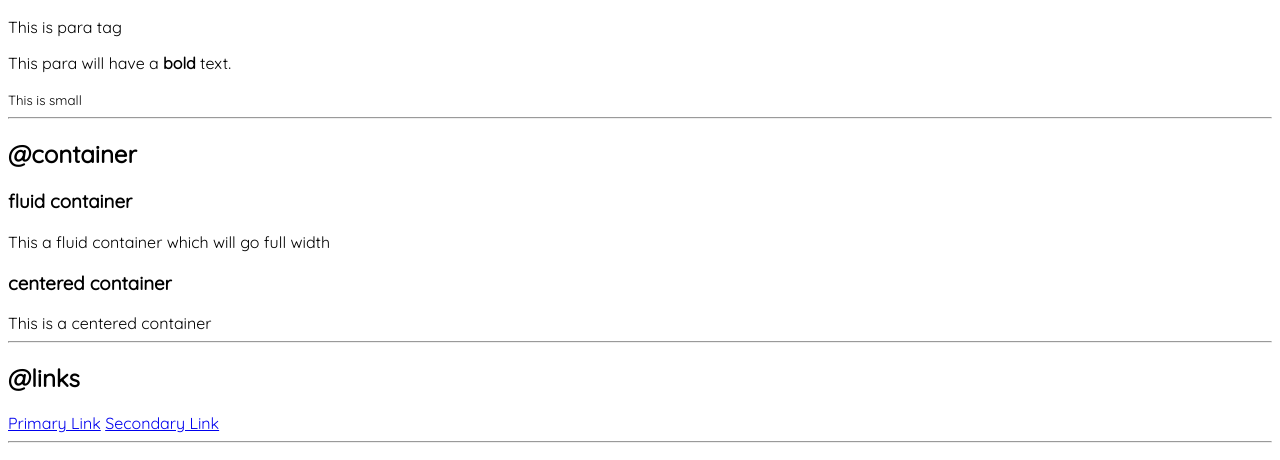
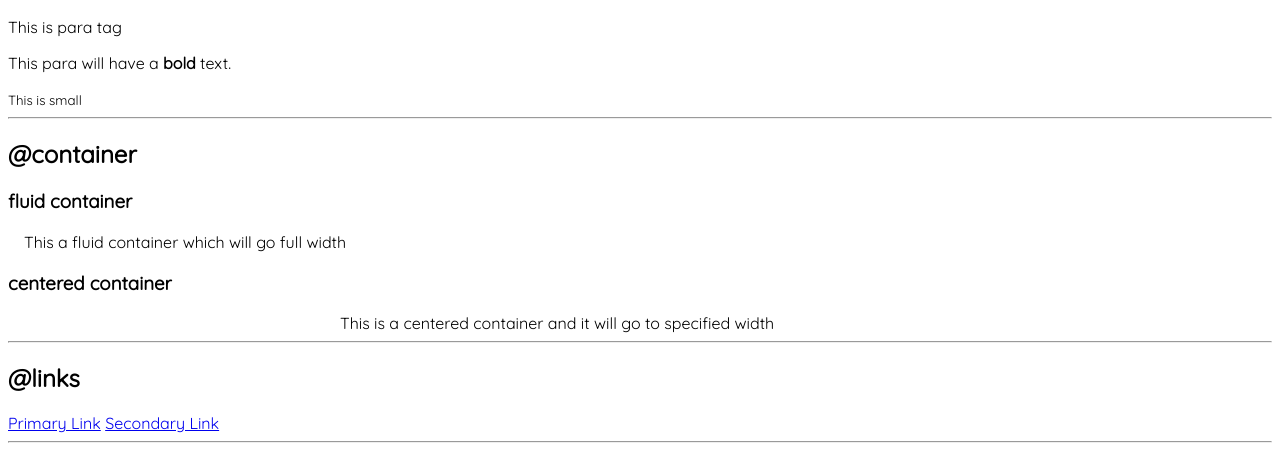
Before and after one commit to VipulGirme/vipul-girme-portfolio, a plain HTML site: page index.html in a window 1280 px wide. Shown: the part 329-789 px from the top of the page. Drawn offline with Linux system fonts and the light colour scheme.

Commit message:
containers done

```diff
--- a/index.html
+++ b/index.html
@@ -26,10 +26,10 @@
     <hr>
     <h2>@container</h2>
     <h3>fluid container</h3>
-    <div>This a fluid container which will go full width</div>
+    <div class="container container-fluid">This a fluid container which will go full width</div>
 
     <h3>centered container</h3>
-    <div>This is a centered container</div>
+    <div class="container container-center">This is a centered container and it will go to specified width</div>
 
     <hr>
     <h2>@links</h2>
--- a/styles.css
+++ b/styles.css
@@ -3,3 +3,17 @@
 body {
     font-family: 'Quicksand', sans-serif;
 }
+/** container **/
+.container {
+    padding-left: 1rem;
+    padding-right: 1rem;
+}
+
+.container-center {
+    max-width: 600px;
+    margin: auto;
+}
+
+.container-fluid {
+
+}
```
